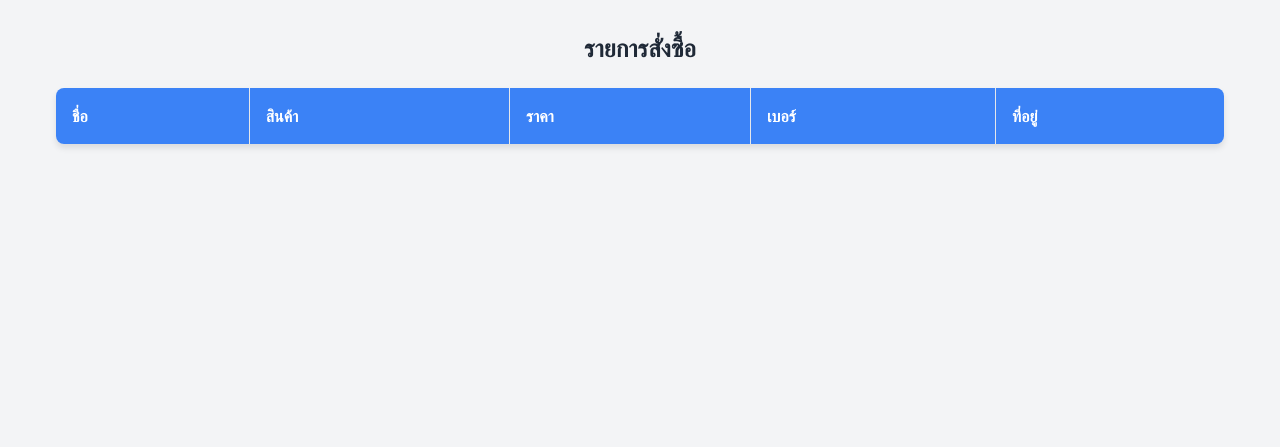
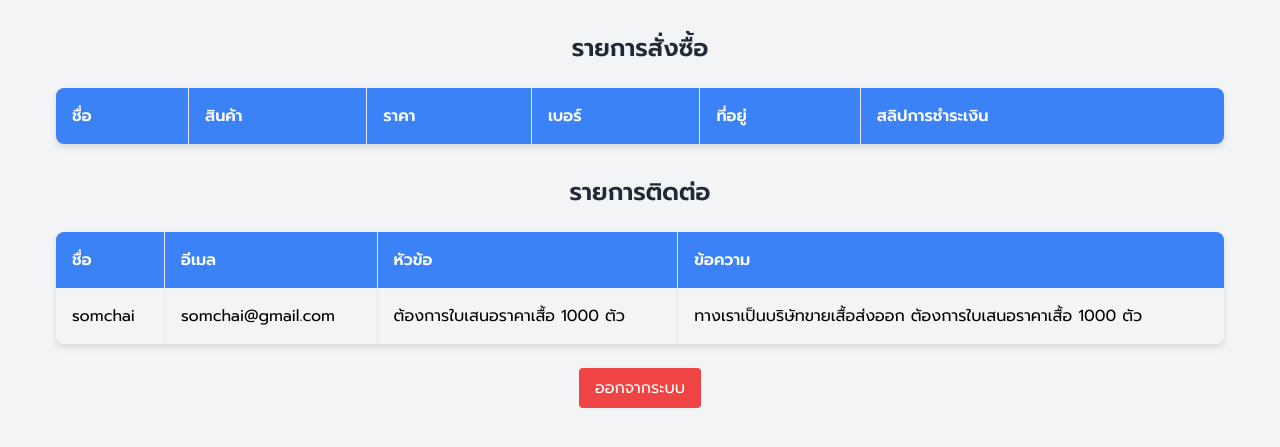
Before and after one commit to ppppphrt/KidsgotriStore, a Flask app: page /admin/dashboard in a window 1280 px wide. Shown: the top 447 px of the page. Run offline with Flask 3, Linux system fonts and the light colour scheme; a user stored in the database is signed in; data comes from the database, SQL or seed files in the repository; data that the repository does not hold is empty.

Commit message:
Update admin_dashboard.html

```diff
--- a/flask_app/templates/admin_dashboard.html
+++ b/flask_app/templates/admin_dashboard.html
@@ -5,7 +5,11 @@
     <meta name="viewport" content="width=device-width, initial-scale=1.0">
     <title>รายการสั่งซื้อ</title>
     <link href="https://cdn.jsdelivr.net/npm/tailwindcss@2.2.19/dist/tailwind.min.css" rel="stylesheet">
+    <link rel="stylesheet" href="https://cdnjs.cloudflare.com/ajax/libs/font-awesome/6.5.1/css/all.min.css">
     <style>
+        body {
+            font-family: 'Prompt', sans-serif;
+        }
         .table-container {
             max-width: 1200px;
             margin: 2rem auto;
@@ -22,13 +26,13 @@
         .table th, .table td {
             padding: 1rem;
             text-align: left;
-            border-right: 1px solid #e5e7eb; /* Light gray vertical line between columns */
+            border-right: 1px solid #e5e7eb;
         }
         .table th:last-child, .table td:last-child {
-            border-right: none; /* Remove border for the last column */
+            border-right: none;
         }
         .table th {
-            background-color: #3b82f6; /* Blue header */
+            background-color: #3b82f6;
             color: white;
             font-weight: 600;
         }
@@ -36,10 +40,16 @@
             transition: background-color 0.2s ease;
         }
         .table tbody tr:hover {
-            background-color: #f1f5f9; /* Light gray hover */
+            background-color: #f1f5f9;
         }
         .table tbody tr:nth-child(even) {
-            background-color: #f8fafc; /* Alternating row colors */
+            background-color: #f8fafc;
+        }
+        .slip-image {
+            max-width: 100px;
+            max-height: 100px;
+            object-fit: cover;
+            border-radius: 0.25rem;
         }
         @media (max-width: 640px) {
             .table th, .table td {
@@ -48,12 +58,13 @@
             }
             .table th:nth-child(4), .table td:nth-child(4),
             .table th:nth-child(5), .table td:nth-child(5) {
-                display: none; /* Hide phone and address on small screens */
+                display: none;
             }
         }
     </style>
+    <link href="https://fonts.googleapis.com/css2?family=Prompt:wght@400;500;600&display=swap" rel="stylesheet">
 </head>
-<body class="bg-gray-100 font-sans">
+<body class="bg-gray-100">
     <div class="table-container">
         <h3 class="text-2xl font-bold text-center mb-6 text-gray-800">รายการสั่งซื้อ</h3>
         <table class="table">
@@ -64,6 +75,7 @@
                     <th>ราคา</th>
                     <th>เบอร์</th>
                     <th>ที่อยู่</th>
+                    <th>สลิปการชำระเงิน</th>
                 </tr>
             </thead>
             <tbody>
@@ -74,10 +86,43 @@
                     <td>{{ order.price }}</td>
                     <td>{{ order.phone }}</td>
                     <td>{{ order.address }}</td>
+                    <td>
+                        {% if order.payment_slip %}
+                        <a href="{{ url_for('view_payment_slip', order_id=order.id) }}" target="_blank">
+                            <img src="{{ url_for('view_payment_slip', order_id=order.id) }}" alt="Payment Slip" class="slip-image">
+                        </a>
+                        {% else %}
+                        ไม่มีสลิป
+                        {% endif %}
+                    </td>
                 </tr>
                 {% endfor %}
             </tbody>
         </table>
+        <h3 class="text-2xl font-bold text-center mt-8 mb-6 text-gray-800">รายการติดต่อ</h3>
+        <table class="table">
+            <thead>
+                <tr>
+                    <th>ชื่อ</th>
+                    <th>อีเมล</th>
+                    <th>หัวข้อ</th>
+                    <th>ข้อความ</th>
+                </tr>
+            </thead>
+            <tbody>
+                {% for contact in contacts %}
+                <tr>
+                    <td>{{ contact.name }}</td>
+                    <td>{{ contact.email }}</td>
+                    <td>{{ contact.subject }}</td>
+                    <td>{{ contact.message }}</td>
+                </tr>
+                {% endfor %}
+            </tbody>
+        </table>
+        <div class="mt-6 text-center">
+            <a href="{{ url_for('admin_logout') }}" class="inline-block bg-red-500 text-white px-4 py-2 rounded hover:bg-red-600">ออกจากระบบ</a>
+        </div>
     </div>
 </body>
 </html>
```
